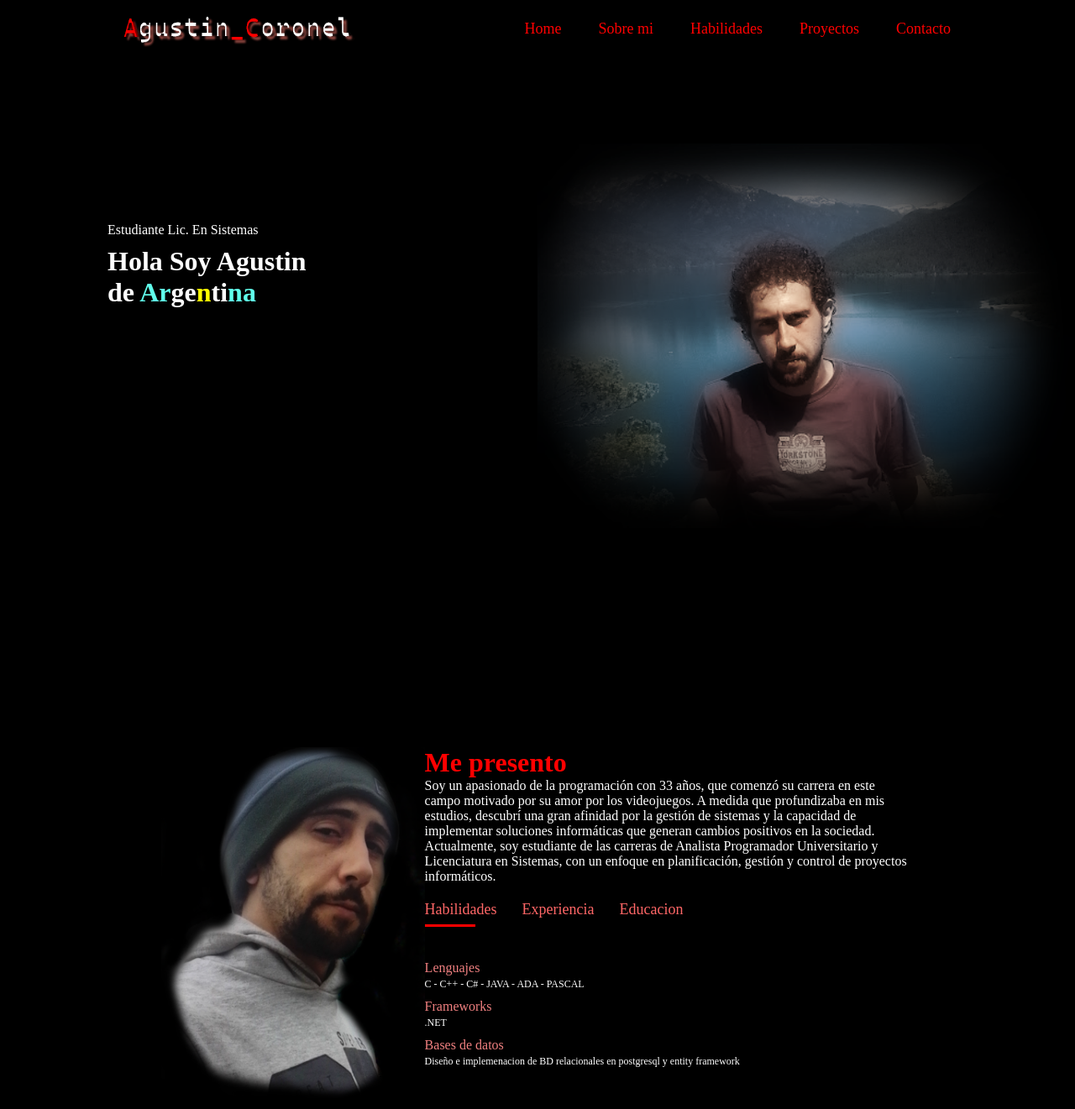
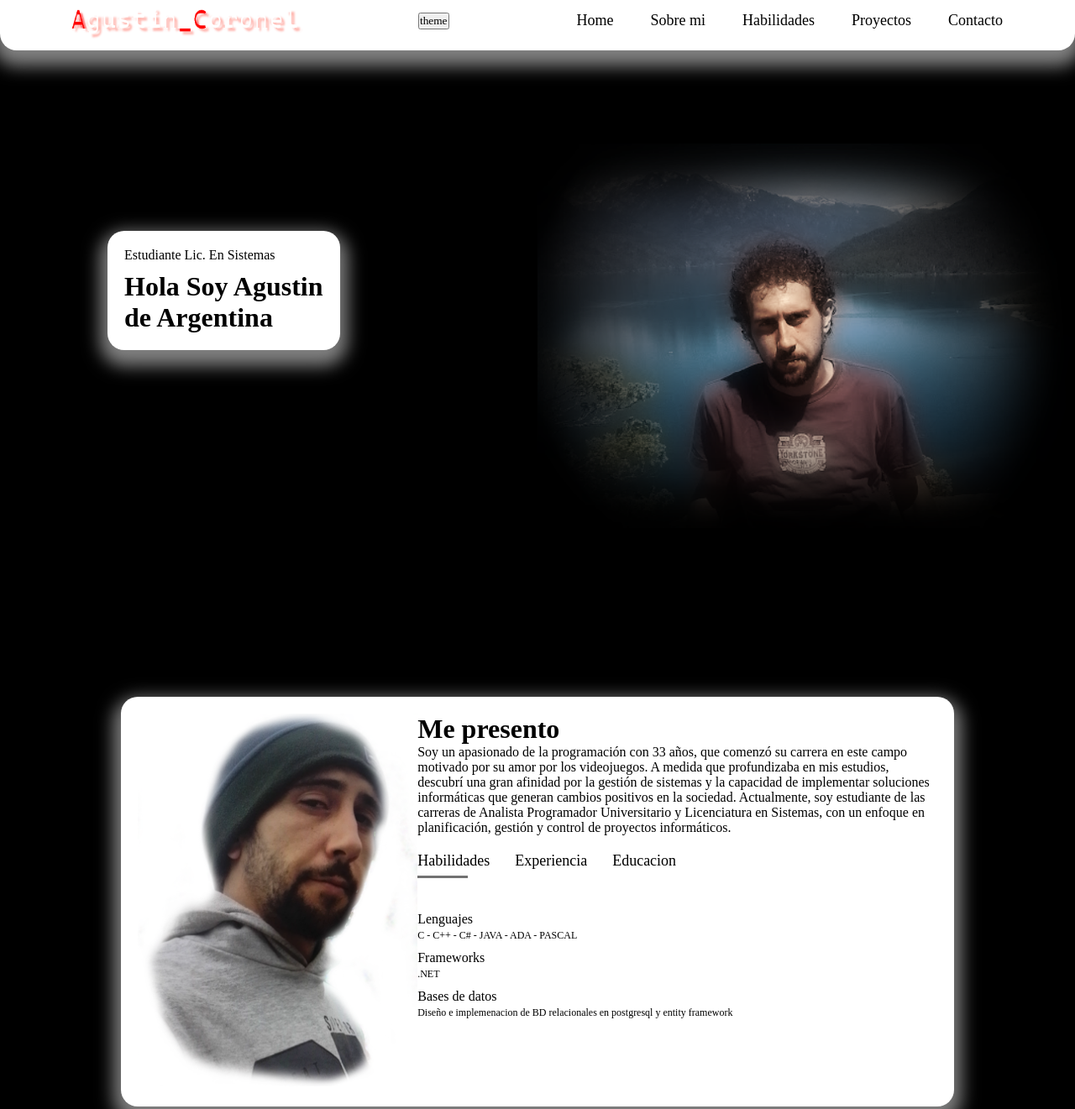
Before and after one commit to quemerotw/Portfolio, a plain HTML site: page index.html in a window 1280 px wide. Shown: the top 1321 px of the page at 84% size. Drawn offline with Linux system fonts and the light colour scheme; a web font is replaced by a local one.

Commit message:
black white theme

```diff
--- a/app.js
+++ b/app.js
@@ -13,3 +13,23 @@ function opentab(nombreMenu) {
     event.currentTarget.classList.add("activeL");
     document.getElementById(nombreMenu).classList.add("activeC");
 }
+
+
+let themes = [];
+let currentThemeIndex = 0;
+
+const boton = document.getElementById("boton-style");
+boton.addEventListener("click", () => {
+  // Remove all themes
+  themes.forEach(theme => document.documentElement.classList.remove(theme));
+
+  // Move to the next theme
+  currentThemeIndex = (currentThemeIndex + 1) % themes.length;
+
+  // Add the new theme
+  document.documentElement.classList.add(themes[currentThemeIndex]);
+});
+
+function loaded(){
+    console.log("te amo mucho mi vida ya vamos");
+}
--- a/index.html
+++ b/index.html
@@ -11,14 +11,14 @@
     <link href="https://fonts.googleapis.com/css2?family=Sawarabi+Mincho&display=swap" rel="stylesheet">
 
 </head>
-<body>
+<body onload="loaded()">
 
     <!--------------header-------------->
 
     <div id="header">
-        <div class="container">
         <nav>
             <img src="img/logo.png" alt="logo" class="logo" />
+            <button type="button" id="boton-style">theme</button>
             <ul>
                 <li><a href="#">Home</a></li>
                 <li><a href="#about">Sobre mi</a></li>
@@ -27,11 +27,12 @@
                 <li><a href="#">Contacto</a></li>
             </ul>
         </nav>
+        <div class="container">
             <div class="header-text">
                 <p id="tit">Estudiante Lic. En Sistemas</p>
                 <h1 id="hea">
                     Hola Soy <span id="nombre">Agustin</span><br />
-                    de <span class="cel">Ar</span><span class="bla">ge</span><span id="ama">n</span><span id="bla">ti</span><span class="cel">na</span><br />
+                    de <span class="argentina">Argentina</span><br />
 
                 </h1>
             </div>
@@ -155,7 +156,9 @@
             </div>
         </div>
     </div>
-
+<footer>
+    made with love
+</footer>
     <script src="app.js"></script>
     <noscript></noscript>
 </body>
--- a/style.css
+++ b/style.css
@@ -1,3 +1,28 @@
+:root {
+    --background-color: #000000;
+    --font-color:#ffffff;
+    --subtitle-color:rgb(0, 0, 0);
+    --nav-fon-color:rgb(0, 0, 0);
+    --nav-underline-color: rgb(0, 0, 0) ;
+    --head-color:rgb(0, 0, 0);
+    --titulos-menu:rgb(0, 0, 0);
+    --menu-links-undeline:rgb(114, 114, 114);
+    --contenido-menu-title:rgb(0, 0, 0);
+    --contenido-menu-contenido:rgb(0, 0, 0);
+    --pu-column-text:lightcoral;
+    --pu-column-background:grey;
+    --pu-column-hover-background:#4800ff;
+    --pu-column-hover-text:black;
+    --form-background:rgb(252, 252, 252);
+    --form-text:rgb(0, 0, 0);
+    --nav-background:rgb(255, 255, 255);
+    --header-text-background:rgb(255, 255, 255);
+    --header-text:rgb(0,0,0);
+    --shadow-color:gray;
+    --row-about-background:white;
+    --ab-column-text:black;
+}
+
 
 * {
     font-family: "Sawarabi Mincho", serif;
@@ -7,8 +32,8 @@
 
 
 body{
-    background: #000000;
-    color: #ffffff;
+    background: var(--background-color);
+    color: var(--font-color)
 }
 
 /*header*/
@@ -22,19 +47,25 @@ body{
     background-repeat:no-repeat;
 }
 
+
 .container{
     padding: 10px 10%;
 }
 
 .sub-title{
-    color:red;
+    color:var(--subtitle-color)
 }
 
 nav{
     display: flex;
     align-items: center;
     flex-wrap:wrap;
-    justify-content:space-between;
+    justify-content:space-around;
+    background-color: var(--nav-background);
+    border-bottom-left-radius: 20px;
+    border-bottom-right-radius: 20px;
+    padding-bottom: 10px;
+    box-shadow: 0px 10px 20px 9px var(--shadow-color);
 }
 
 .logo{
@@ -48,7 +79,7 @@ nav ul li{
 }
 
 nav ul li a{
-    color: red;
+    color: var(--nav-fon-color);
     text-decoration: none;
     font-size:18px;
     position:relative;
@@ -64,7 +95,7 @@ nav ul li a::after{
     content:"";
     width:0;
     height: 3px;
-    background: #ffffff;
+    background: var(--nav-underline-color);
     position: absolute;
     left:0;
     bottom: -10px;
@@ -76,23 +107,22 @@ nav ul li a::after{
 
     }
 .header-text{
+    padding: 20px;
     margin-top:20%;
+    border-radius: 20px;
+    width: max-content;
+    background-color: var(--header-text-background);
+    color: var(--header-text);
+    box-shadow: 0px 10px 20px 9px var(--shadow-color);
 }
 
 .header-text h1{
     margin-top:10px;
 }
-.header-text h1 .cel{
-    color:#60ffeb
+
+#hea{
+    color: var(--head-color);
 }
-.header-text h1 .bla{
-    color:white
-}
-    .header-text h1 #ama{
-        color:yellow;
-    }
-
-
 
 
 
@@ -105,8 +135,8 @@ nav ul li a::after{
 
 #about {
 
-    padding: 80px;
-    color: #ffffff;
+    padding: 20px;
+
 
 }
 
@@ -114,6 +144,10 @@ nav ul li a::after{
     display:flex;
     justify-content:space-between;
     flex-wrap:wrap;
+    background-color: var(--row-about-background);
+    padding: 20px;
+    border-radius: 20px;
+    box-shadow: 0px 10px 20px 9px var(--shadow-color);
 }
 
 .ab-column-img{
@@ -125,7 +159,7 @@ nav ul li a::after{
 }
 
 .ab-column-txt{
-
+   color: var(--ab-column-text);
     flex-basis: 65%;
 
 }
@@ -133,7 +167,7 @@ nav ul li a::after{
 .titulos-menu{
     display:flex;
     margin: 20px 0 50px;
-    color:#ff6767
+    color:var(--titulos-menu)
 }
 
 .menu-links {
@@ -142,13 +176,14 @@ nav ul li a::after{
     font-weight:500;
     cursor:pointer;
     position: relative;
+    transition: 1s;
 }
 
 .menu-links::after {
     content: "";
     width: 0;
     height: 3px;
-    background: red;
+    background: var(--menu-links-undeline);
     position: absolute;
     left: 0;
     bottom: -10px;
@@ -167,11 +202,11 @@ nav ul li a::after{
 .contenido-menu ul li {
     list-style: none;
     margin: 10px 0;
-    color: lightcoral;
+    color: var(--contenido-menu-title);
 }
 
 .contenido-menu ul li span{
-    color:white;
+    color:var(--contenido-menu-contenido);
     font-size: 12px;
 
 }
@@ -203,8 +238,8 @@ nav ul li a::after{
 
 .pu-column{
     position:relative;
-    color: #ff6767;
-    background-color: #222222;
+    color: var(--pu-column-text);
+    background-color: var(--pu-column-background);
     border-radius:20px;
     transition:1s;
     overflow:hidden;
@@ -214,9 +249,9 @@ nav ul li a::after{
 }
 
 .pu-column:hover {
-    background-color: #4800ff;
+    background-color: var(--pu-column-hover-background);
     transform:translateY(-10px);
-    color:black;
+    color:var(--pu-column-hover-text);
     transform:scale(1.2);
 }
 
@@ -252,8 +287,9 @@ nav ul li a::after{
     bottom: -90px;
 }
 
-.layer h2{
-    text-shadow:2px 2px 2px black;
+footer{
+    padding-top: 20px;
+    text-align: center;
 }
 
 
@@ -283,27 +319,17 @@ form input, form textarea{
     width: 100%;
     border: 0;
     outline: none;
-    background-color: #60ffeb;
-    color: #000000;
+    background-color: var(--form-background);
+    color: var(--form-text);
     padding: 10px;
     margin: 15px 0;
     border-radius: 6px;
 }
 
 
-
 /*------------VERTICAL-----------*/
 
 
 @media only screen and (max-width: 600px){
-    form input, form textarea{
-        width: 100%;
-        border: 0;
-        outline: none;
-        background-color: #000000;
-        color: #000000;
-        padding: 10px;
-        margin: 15px 0;
-        border-radius: 6px;
-    }
+
 }
```
Also changed, not shown: img/arg.png (added). Lines whose indentation alone changed are shown as unchanged.
